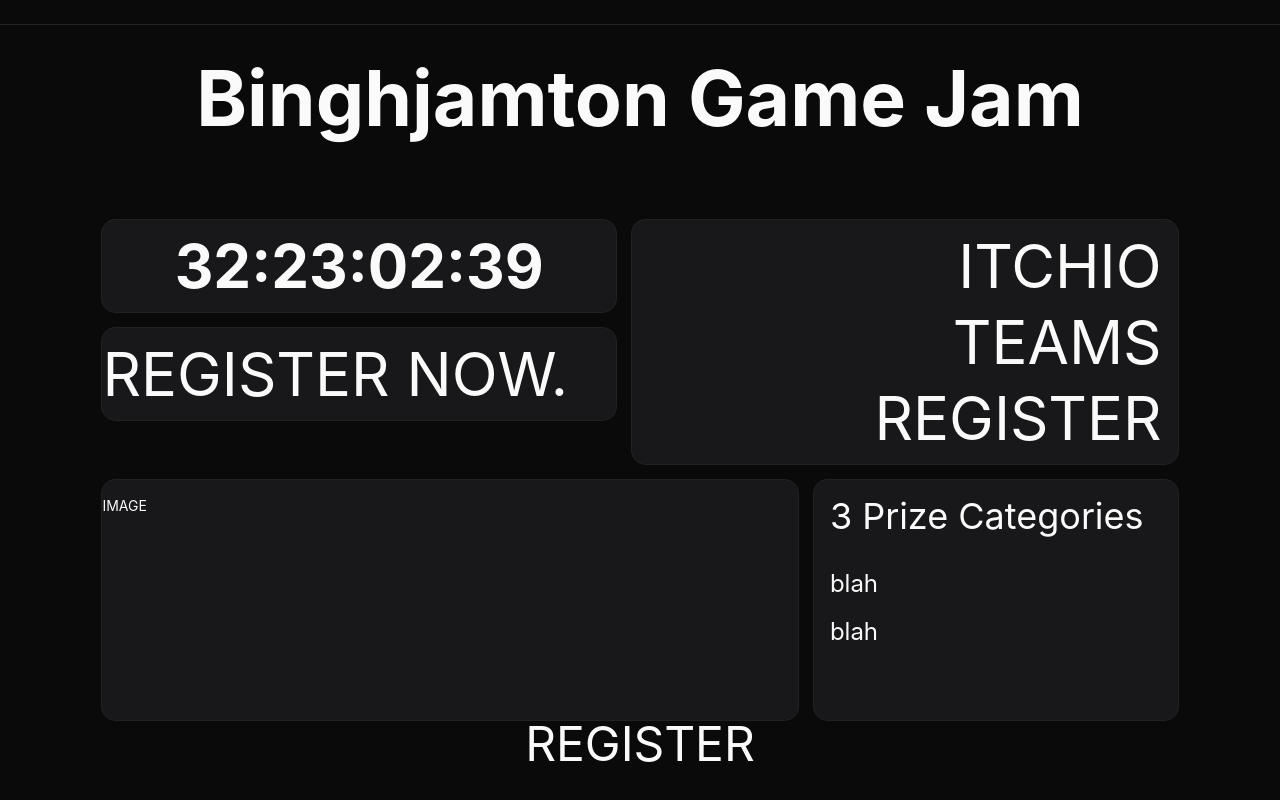
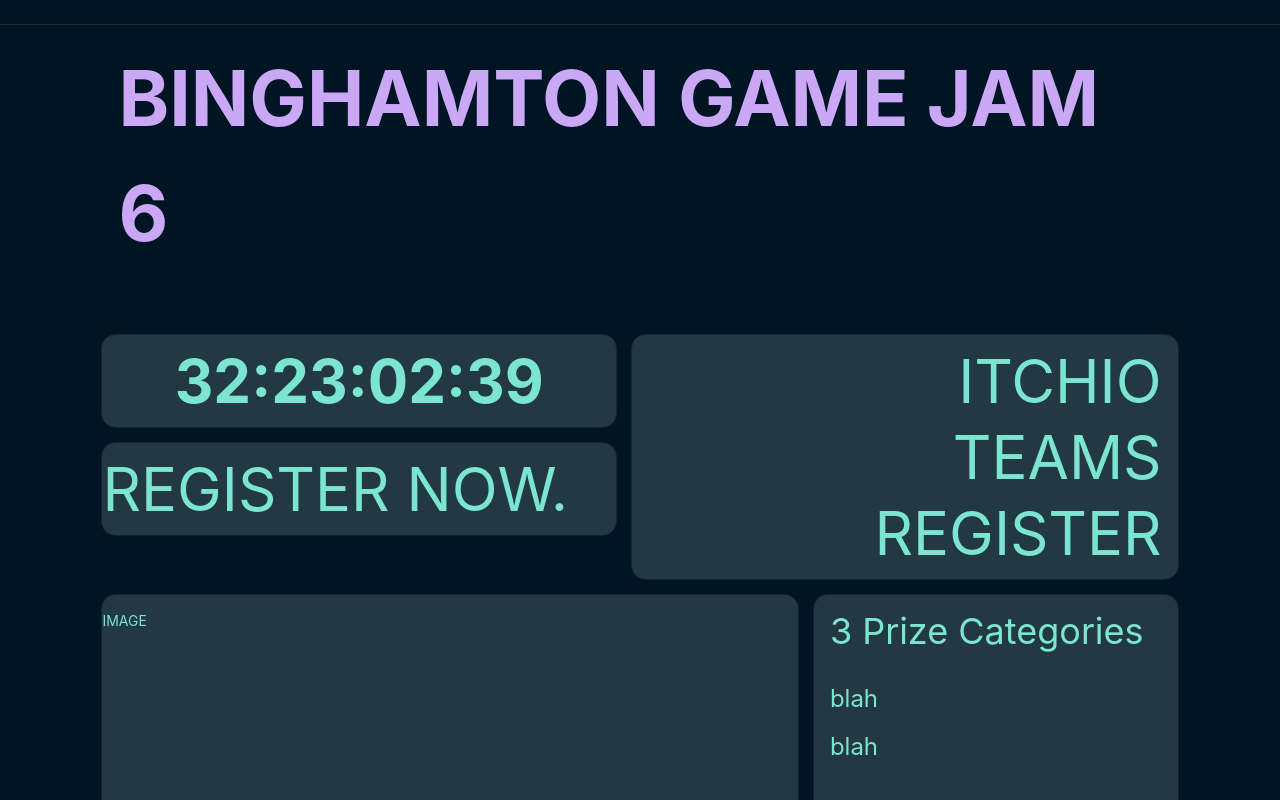
Before and after one commit to Bing-GDG/GDG-Website, a SvelteKit app in the folder web/: page /gamejam in a window 1280 px wide. Shown: the top 800 px of the page. Built offline with nearby package versions, Linux system fonts and the light colour scheme.

Commit message:
style: exploring color schemes

```diff
--- a/web/src/app.css
+++ b/web/src/app.css
@@ -42,13 +42,13 @@
 }
 
 .dark {
-  --background: oklch(0.145 0 0);
-  --foreground: oklch(0.985 0 0);
-  --card: oklch(0.21 0.006 285.885);
-  --card-foreground: oklch(0.985 0 0);
+  --background: oklch(0.1867 0.0428 240.07);
+  --foreground: oklch(0.789 0.1125 304.18);
+  --card: oklch(0.3273 0.034 230.85);
+  --card-foreground: oklch(0.8533 0.1022 180.6);
   --popover: oklch(0.21 0.006 285.885);
   --popover-foreground: oklch(0.985 0 0);
-  --primary: oklch(0.92 0.004 286.32);
+  --primary: linear-gradient(in oklch 90deg, #97cee5 0.0%, #7ce5d2 55.0%, #7ce5a3 100.0%);
   --primary-foreground: oklch(0.21 0.006 285.885);
   --secondary: oklch(0.274 0.006 286.033);
   --secondary-foreground: oklch(0.985 0 0);
--- a/web/src/lib/consts.ts
+++ b/web/src/lib/consts.ts
@@ -140,7 +140,7 @@
         loc: "Jazzman's Room"
     },
     {
-        start: new Date(2026, APR, 12, 19, 30),
+        start: new Date(2026, APR, 12, 19, 45),
         end: new Date(2026, APR, 12, 21, 0),
         title: "Closing Ceremony",
         desc: "Participant Presentations, Judging, and Awards",
--- a/web/src/routes/gamejam/+page.svelte
+++ b/web/src/routes/gamejam/+page.svelte
@@ -23,8 +23,8 @@
     <div class="w-full h-full">
         <!-- this is the top section above the timer-->
         <div class="flex flex-row justify-center items-center m-4 mb-16">
-            <h1 class="text-foreground font-inter font-bold text-[6vw]">
-                Binghjamton Game Jam
+            <h1 class="text-primary font-inter font-bold text-[6vw] uppercase">
+                Binghamton Game Jam 6
             </h1>
         </div>
 
```
